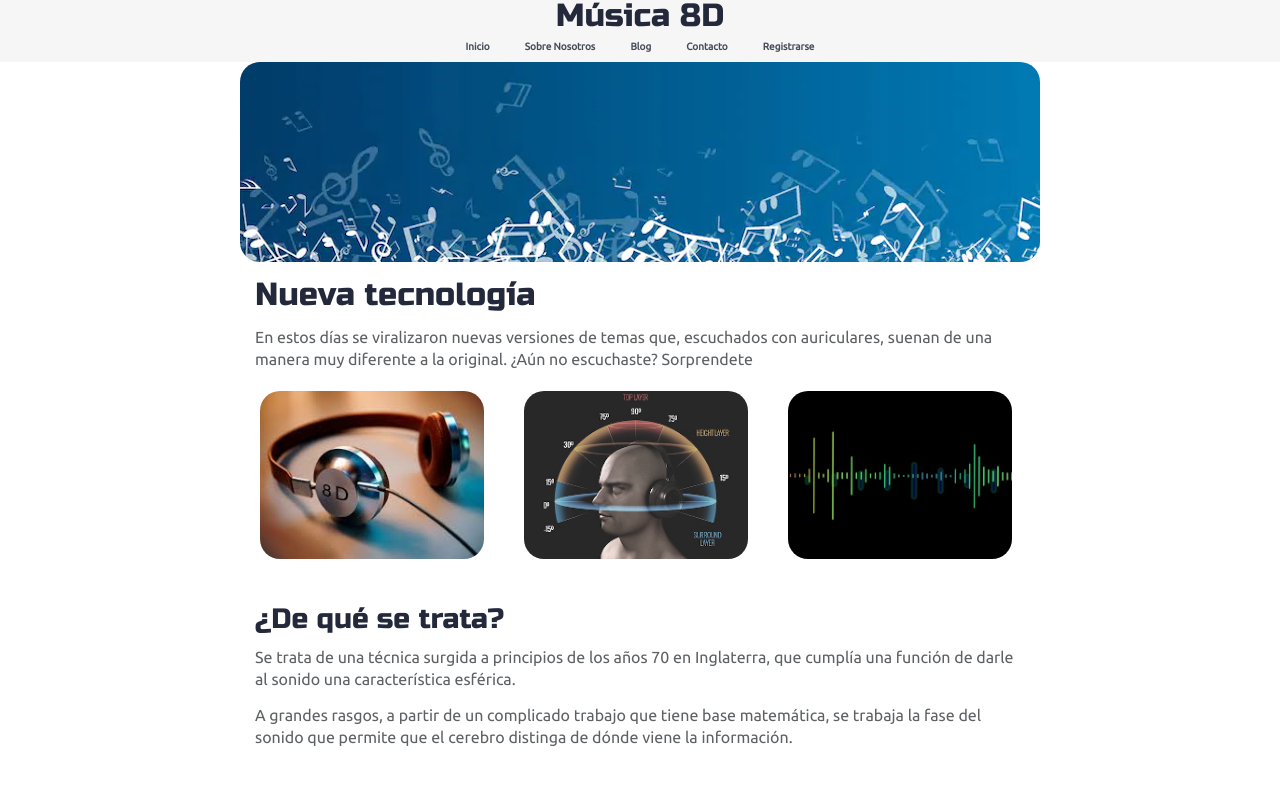
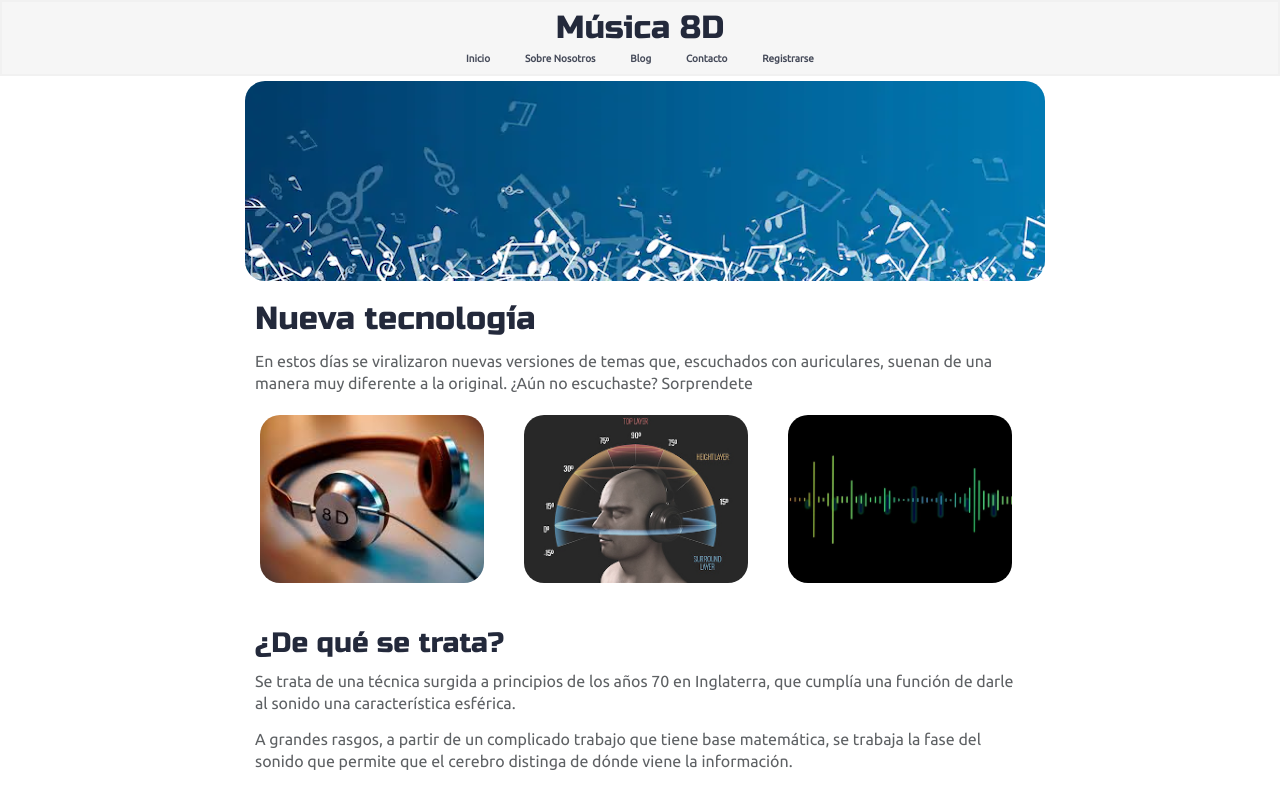
Before and after one commit to goya0310/FT-M2-master, an Eleventy site: page 02-CSS/homework/responsive-web/index.html in a window 1280 px wide. Shown: the top 800 px of the page. Built offline with nearby package versions, Linux system fonts and the light colour scheme; Eleventy itself is replaced by a stand-in of ours; files that its build step writes are made by us from their sources.

Commit message:
tarea 02

```diff
--- a/02-CSS/homework/responsive-web/less/home-page.less
+++ b/02-CSS/homework/responsive-web/less/home-page.less
@@ -3,13 +3,6 @@
 .home {
 
   .intro {
-    img {
-      .img-rounded();
-
-      @media (max-width: @phone){
-        width: 100%;
-      }
-    }
     h2 {
       padding: 15px;
     }
@@ -18,6 +11,14 @@
       padding:0 15px;
     }
 
+  }
+
+  img {
+    .img-rounded();
+
+    @media (max-width: @phone){
+      width: 100%;
+    }
   }
 
   .music-images {
@@ -106,6 +107,7 @@
 
       @media (max-width: @phone){
         width: 100%;
+        margin-right: 8%;
       }
 
       img {
--- a/02-CSS/homework/responsive-web/less/mixins.less
+++ b/02-CSS/homework/responsive-web/less/mixins.less
@@ -6,11 +6,12 @@
     align-items: @align;
 }
 
-.img-rounded(@radius: 20px){
+.img-rounded(@radius: 20px){ // se le pasa default de 20px
     border-radius: @radius;
+    margin: 5px;
 }
 
-.btn {
+.btn { //robado de bootstrap
     display: inline-block;
     font-weight: 400;
     line-height: 1.5;
@@ -39,5 +40,6 @@
         background-color: white;
         color: black;
         border: 1px solid black;
+        cursor: pointer;
     }
   }
--- a/02-CSS/homework/responsive-web/less/navigation.less
+++ b/02-CSS/homework/responsive-web/less/navigation.less
@@ -5,11 +5,13 @@ nav {
     // align-items: center;
     .flex(column, center, center);
     background-color: @nav-bg;
+    border: @nav-border solid 2px;
+    padding-top: 10px;
 
     ul {
         // display: flex;
         // justify-content: space-around;
-        .flex(row, space-around, center);
+        .flex(row, space-around, center); // row para que se agrupe en una linea
         width: 30%;
         margin: 10px;
 
```
Also changed, not shown: 02-CSS/homework/responsive-web/css/index.css.
